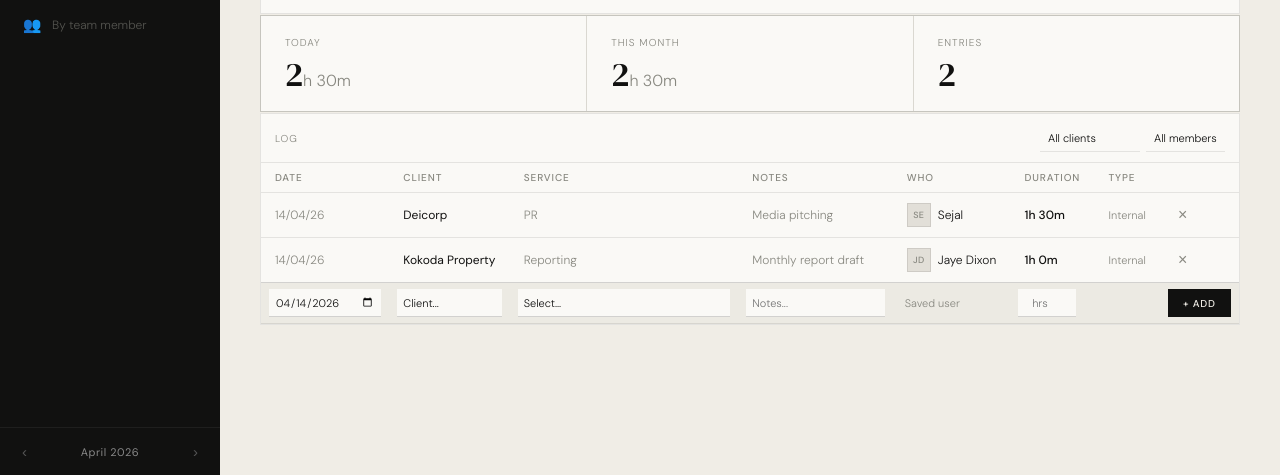
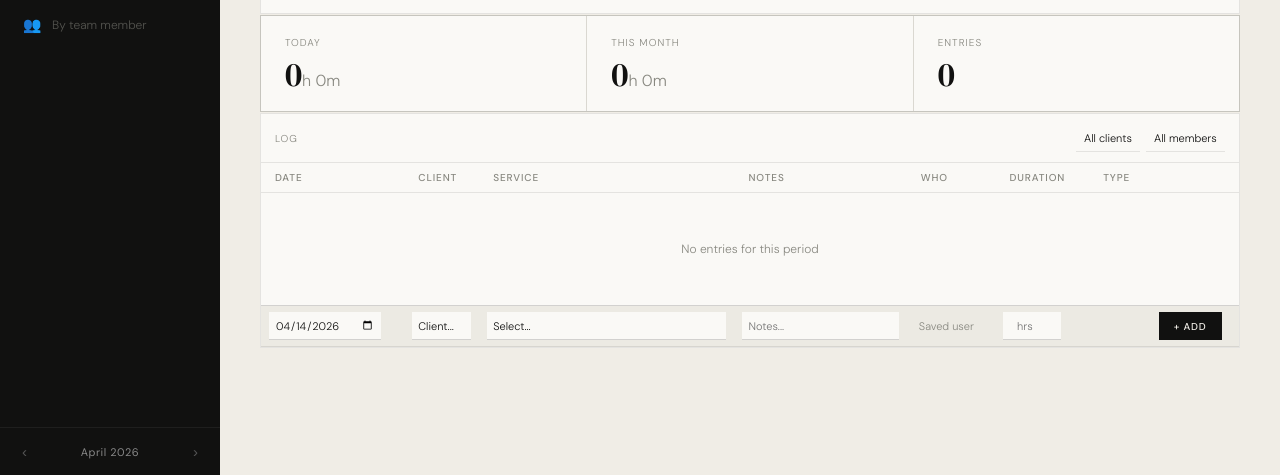
Before and after one commit to jaye-jpg/time-tracktor, a plain HTML site: page index.html in a window 1280 px wide. Shown: the part 325-800 px from the top of the page. Drawn offline with Linux system fonts and the light colour scheme.

Commit message:
Update index.html

```diff
--- a/index.html
+++ b/index.html
@@ -818,24 +818,9 @@ function renderTeamReport(){
   }).join('')}</div>`;
 }
 function seedData(){
-  if(clients.length||team.length||entries.length)return;
-  team=[
-    {id:'1',name:'Jaye Dixon',initials:'JD',role:'Customer Success and Systems Manager',monthlyHours:160},
-    {id:'2',name:'Sejal',initials:'SE',role:'Account Manager',monthlyHours:160},
-    {id:'3',name:'Taylor',initials:'TA',role:'Account Coordinator',monthlyHours:160}
-  ];
-  clients=[
-    {id:'deicorp_1',name:'Deicorp',code:'DEI',budget:45,scope:'PR and social retainer',services:['PR','Social Media','Reporting'],assignedTeam:['Jaye Dixon','Sejal','Taylor']},
-    {id:'kokoda_1',name:'Kokoda Property',code:'KKP',budget:32,scope:'PR and reporting',services:['PR','Reporting'],assignedTeam:['Jaye Dixon','Sejal']}
-  ];
-  entries=[
-    {id:1,client:'deicorp_1',service:'PR',notes:'Media pitching',duration:5400000,date:todayStr(),member:'Sejal'},
-    {id:2,client:'kokoda_1',service:'Reporting',notes:'Monthly report draft',duration:3600000,date:todayStr(),member:'Jaye Dixon'}
-  ];
-  save();
+  // start empty
 }
 function init(){
-  seedData();
   updateMonth();
   document.getElementById('todayLabel').textContent=new Date().toLocaleDateString('en-AU',{weekday:'long',day:'numeric',month:'long'});
   document.getElementById('rDate').value=todayStr();
```
